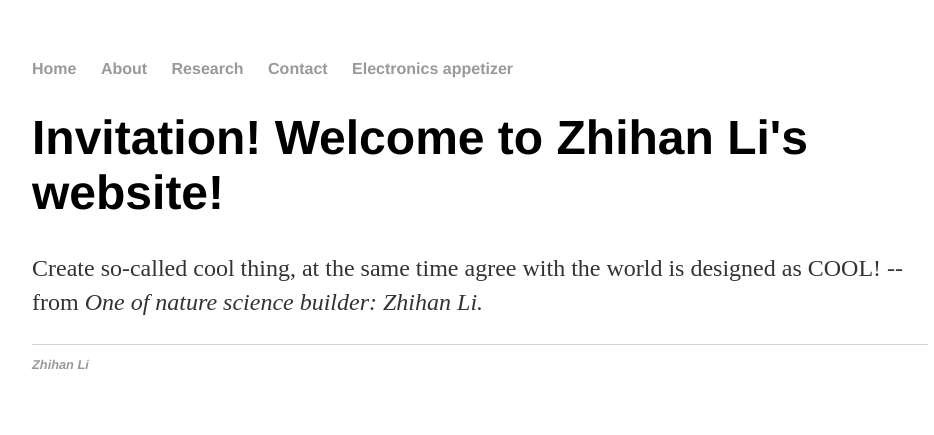
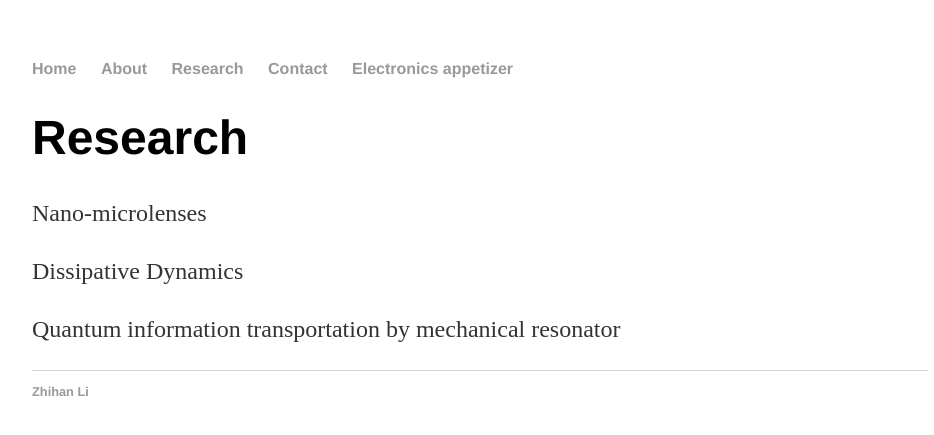
Before and after one commit to ZhihanLi666/ZhihanLi-Research, a Jekyll site: the page built from index.html, in a window 1280 px wide. Shown: the top 435 px of the page, without its empty margins (160-1094 px from the left). Built offline with Jekyll 4.4.1, drawn with Linux system fonts in a browser that asks for light colours.

Commit message:
Update index.html

```diff
--- a/index.html
+++ b/index.html
@@ -3,6 +3,8 @@ layout: default
 title: Personal website
 ---
 <div class="blurb">
-	<h1>Invitation! Welcome to Zhihan Li's website!</h1>
-	<p>Create so-called cool thing, at the same time agree with the world is designed as COOL! --from <em>One of nature science builder: Zhihan Li.<p>
+	<h1>Research</h1>
+	<p>Nano-microlenses<p>
+        <p>Dissipative Dynamics<p>
+        <p>Quantum information transportation by mechanical resonator<p>
 </div><!-- /.blurb -->
```
